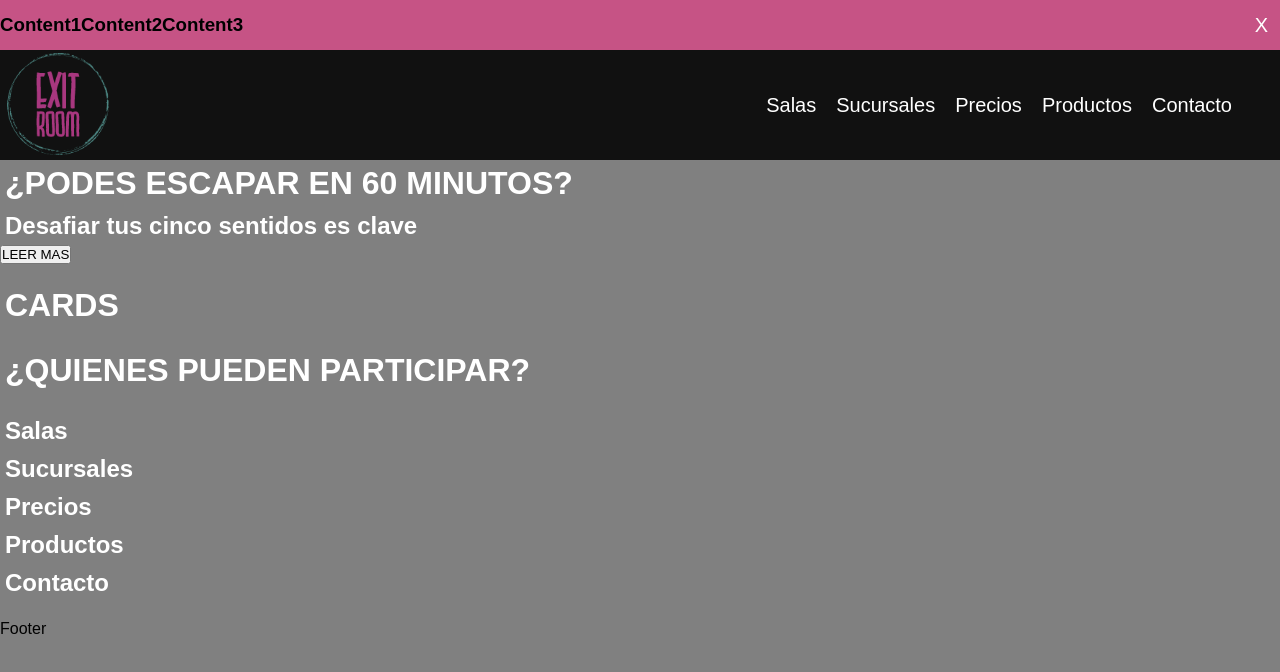
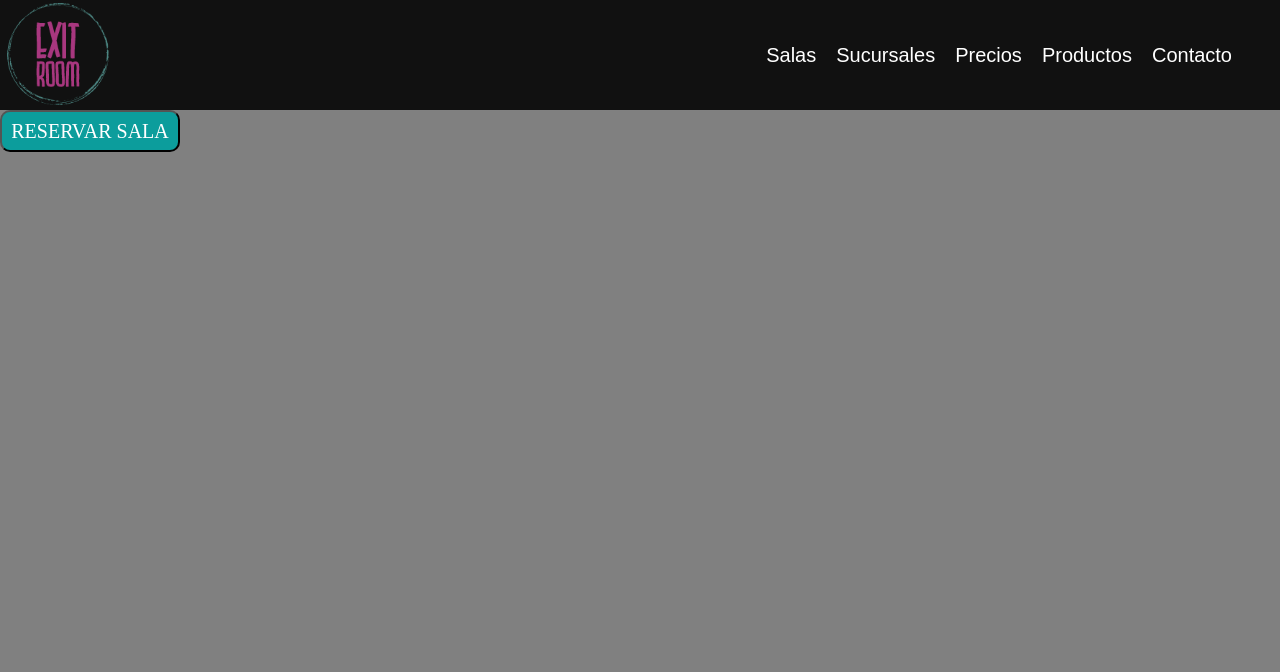
Before and after one commit to cjbustos/react-0222g7-exit-room, a React (Create React App) app: page / in a window 1280 px wide. Shown: the top 672 px of the page. Built offline with nearby package versions, Linux system fonts and the light colour scheme; a web font is replaced by a local one.

Commit message:
Refactor navbar branch only with essential

```diff
--- a/src/App.js
+++ b/src/App.js
@@ -3,8 +3,6 @@ import logo from './img/logo.png'
 import Navbar from './components/Navbar';
 import Image from './components/Image';
 import Button from './components/Button'
-import Ad from './components/Ad';
-//import CustomModal from './components/CustomModal'
 
 function App() {
 
@@ -16,7 +14,7 @@ function App() {
     { id: 5, label: 'Contacto', subcategory: false, path: 'contacto' }
   ]
 
-  /* const btnStyle = {
+  const btnStyle = {
     width: 180,
     height: 42,
     backgroundColor: '#0C9D9C',
@@ -24,45 +22,19 @@ function App() {
     borderRadius: 10,
     fontFamily: 'Rationale',
     fontSize: 20
-  } */
+  }
 
   return (
     <div className='App'>
       <header>
-        <Ad />
         <a href='/'><Image path={logo} width={115} height={110} position={'left'} /></a>
         <Navbar navContent={navItems} />
       </header>
       <main>
         <div className='container'>
-          <h1>¿PODES ESCAPAR EN 60 MINUTOS?</h1>
-          <h2>Desafiar tus cinco sentidos es clave</h2>
-          <Button onClick={(e) => { console.log(e) }}>LEER MAS</Button>
+          <Button style={btnStyle} onClick={() => { console.log('Click!') }}>RESERVAR SALA</Button>
         </div>
       </main>
-      <br />
-      <div className='container-steps'>
-        <h1>CARDS</h1>
-      </div>
-      <br />
-      <div className='container-who-play'>
-        <h1>¿QUIENES PUEDEN PARTICIPAR?</h1>
-      </div>
-      <br />
-      <h2 id='episode'>Salas</h2>
-      <section>
-      </section>
-      <h2 id='cities'>Sucursales</h2>
-      <section></section>
-      <h2 id='precios'>Precios</h2>
-      <section></section>
-      <h2 id='productos'>Productos</h2>
-      <section>
-      </section>
-      <h2 id='contacto'>Contacto</h2>
-      <section></section>
-      <br />
-      <footer>Footer</footer>
     </div>
   );
 }
--- a/src/components/Ad.js
+++ /dev/null
@@ -1,37 +0,0 @@
-import { useState } from "react"
-
-const Ad = () => {
-
-    const promos = ['Content1', 'Content2', 'Content3']
-
-    const style = {
-        height: 50,
-        width: '100%',
-        backgroundColor: '#C65385',
-        display: 'flex',
-        alignItems: 'center',
-        justifyContent: 'flex-start'
-    }
-
-    const [banner, setBanner] = useState(true)
-
-    function eventHandler() {
-        setBanner(!banner)
-    }
-
-    return (
-        banner &&
-        <div>
-            <div style={style}>
-                {
-                    banner ? promos.map((promo, index) => <h3 key={index}>{promo}</h3>) : undefined
-                }
-                <button style={{color: '#FFFFFF', marginLeft: 'auto', border: 'none', backgroundColor: style.backgroundColor, fontSize: '20px', padding: '12px'}} onClick={eventHandler}>X</button>
-            </div>
-        </div>
-
-    )
-
-}
-
-export default Ad
```
